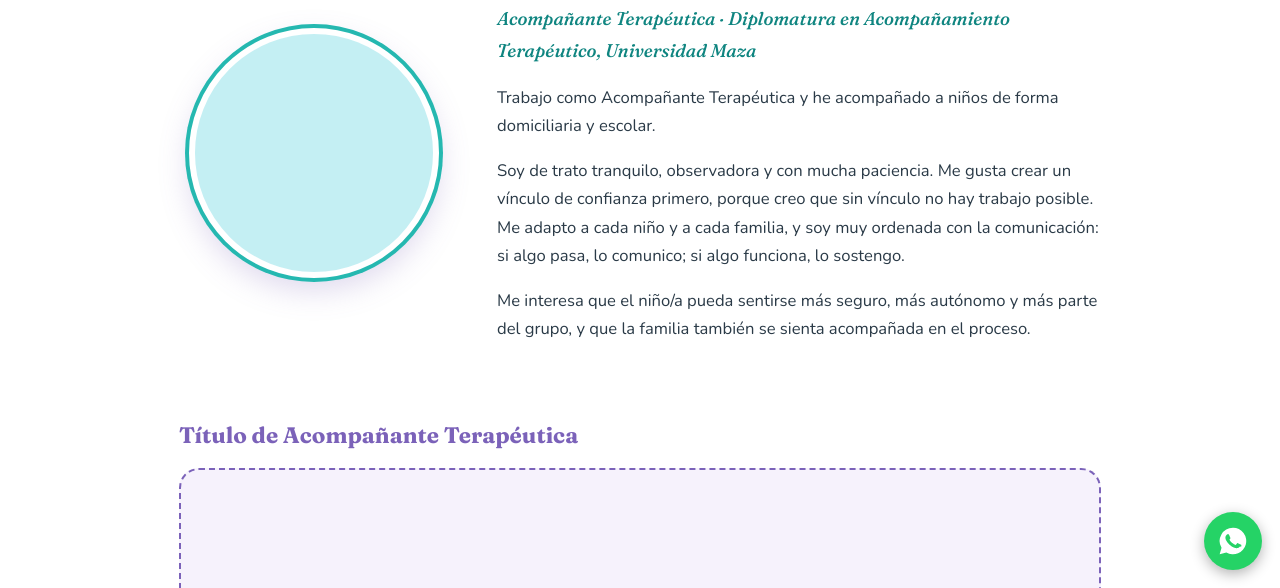
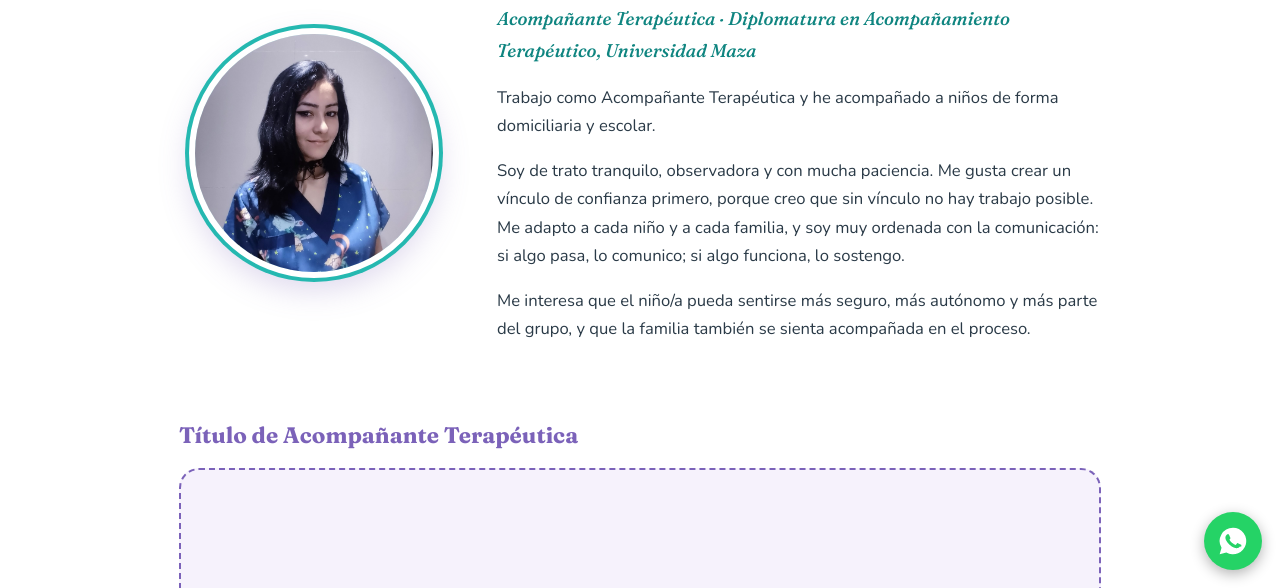
Before and after one commit to JustLordUM/CV_Mili, a plain HTML site: page index.html in a window 1280 px wide. Shown: the part 212-800 px from the top of the page. Drawn offline with nearby package versions, Linux system fonts and the light colour scheme.

Commit message:
Update index.html

```diff
--- a/index.html
+++ b/index.html
@@ -21,7 +21,7 @@
 <section id="inicio">
   <div class="hero">
     <!-- FOTO: guardá tu imagen en images/ y quitá los comentarios de la línea de abajo (cambiá el nombre si hace falta) -->
-    <div class="up photo"><!-- <img src="images/foto.jpg" alt="Milagros Molina"> --></div>
+    <div class="up photo"><img src="images/foto.jpeg" alt="Milagros Molina"></div>
     <div>
       <h1>Soy Milagros Molina</h1>
       <p class="tag">Acompañante Terapéutica · Diplomatura en Acompañamiento Terapéutico, Universidad Maza</p>
```
